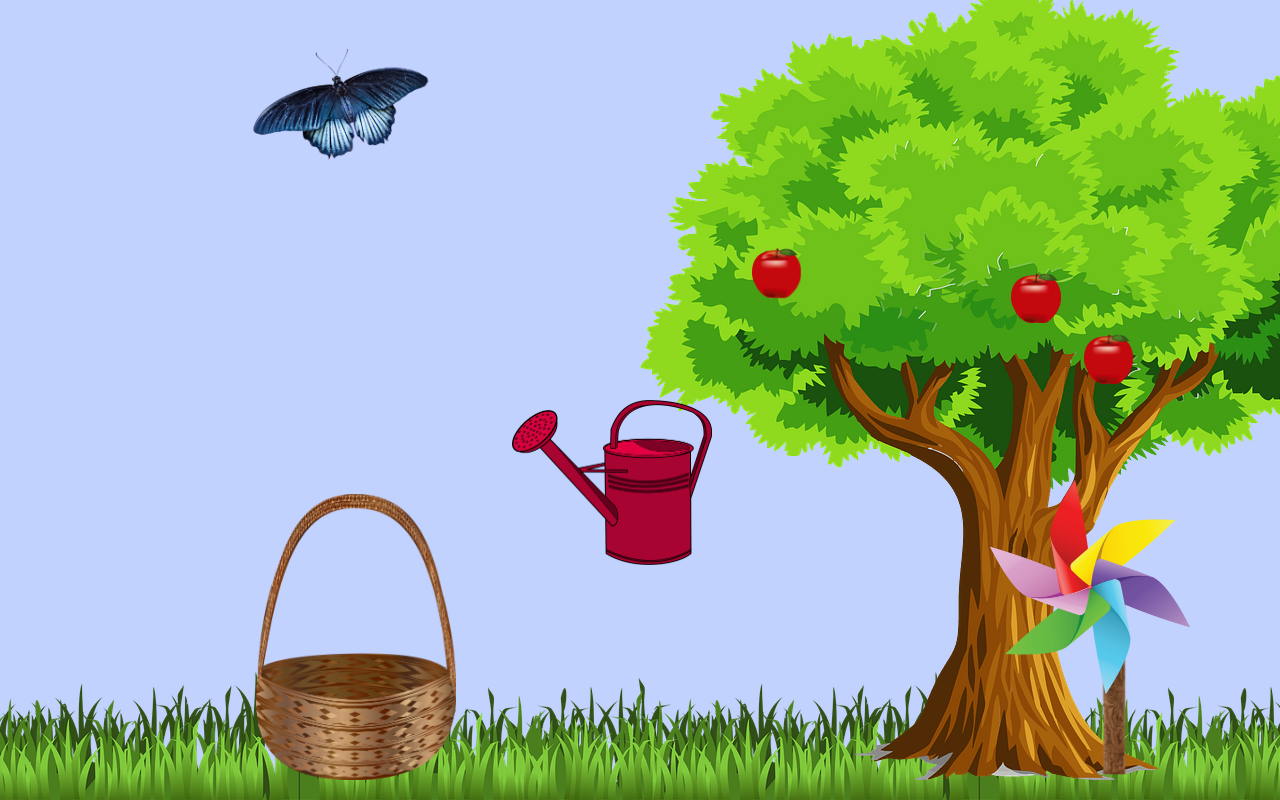
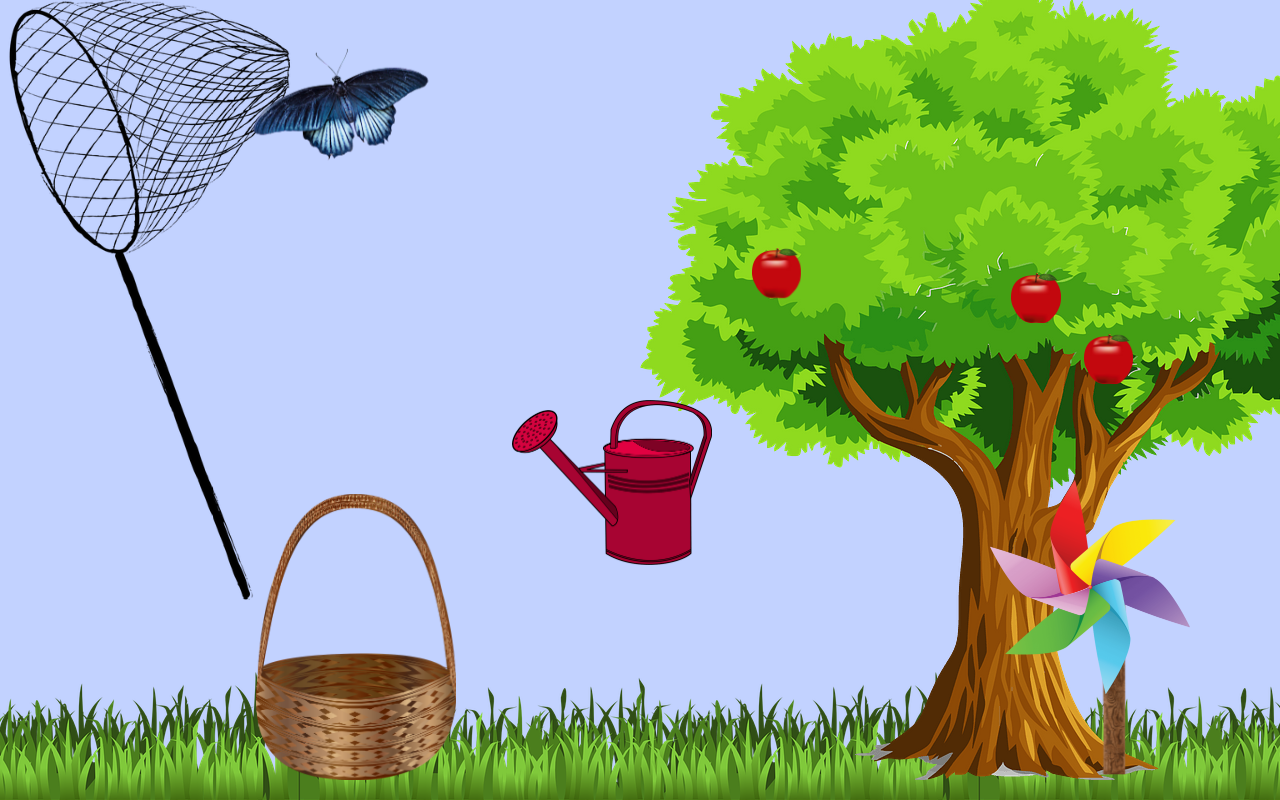
Before and after one commit to fjbass/rwd-animation, a plain HTML site: page index.html in a window 1280 px wide. Drawn offline with Linux system fonts and the light colour scheme.

Commit message:
review code

```diff
--- a/css/styles.css
+++ b/css/styles.css
@@ -56,6 +56,7 @@ body {
     transform: rotate(-30deg);
     transition: .4s;
 }
+
 .rotate-reset {
     transform: rotate(0deg);
     transition: .4s;
--- a/index.html
+++ b/index.html
@@ -8,7 +8,7 @@
 </head>
 
 <body>
-    <!-- <img src="images/net.png" id="net" alt="net"> -->
+    <img src="images/net.png" id="net" alt="net">
     <img src="images/tree.png" id="tree" alt="tree">
     <img src="images/wateringcan.png" class="wateringcan rotate-reset" alt="wateringcan">
     <img src="images/pinwheel.png" class="pinwheel" alt="pinwheel">
```
